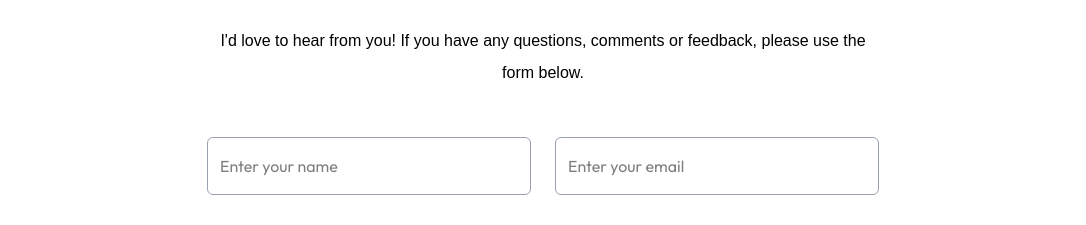
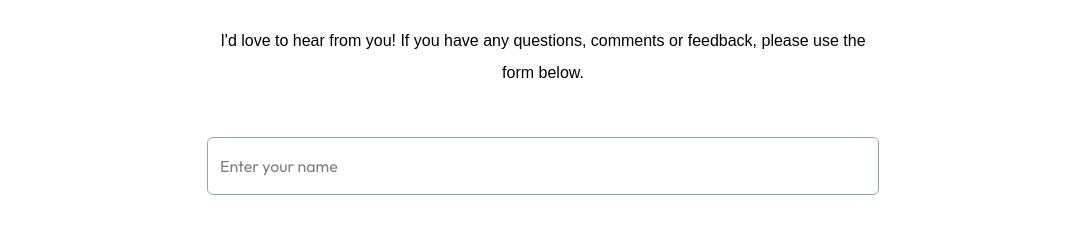
Before and after one commit to suyash20-code/mynewportfolio, a Next.js app: page / in a window 1280 px wide. Shown: the part 3240-3465 px from the top of the page, without its empty margins (97-1183 px from the left). Built offline with nearby package versions, Linux system fonts and the light colour scheme; a web font is replaced by a local one.

Commit message:
some changes

```diff
--- a/components/Contact.jsx
+++ b/components/Contact.jsx
@@ -87,7 +87,7 @@ const Contact = () => {
             transition={{ duration: 0.6, delay: 1.1 }}
             name="name"
           ></motion.input>
-          <motion.input
+          {/* <motion.input
             type="email"
             placeholder="Enter your email"
             required
@@ -96,7 +96,7 @@ const Contact = () => {
             whileInView={{ x: 0, opacity: 1 }}
             transition={{ duration: 0.6, delay: 1.1 }}
             name="email"
-          ></motion.input>
+          ></motion.input> */}
         </div>
         <motion.textarea
           rows="6"
```
